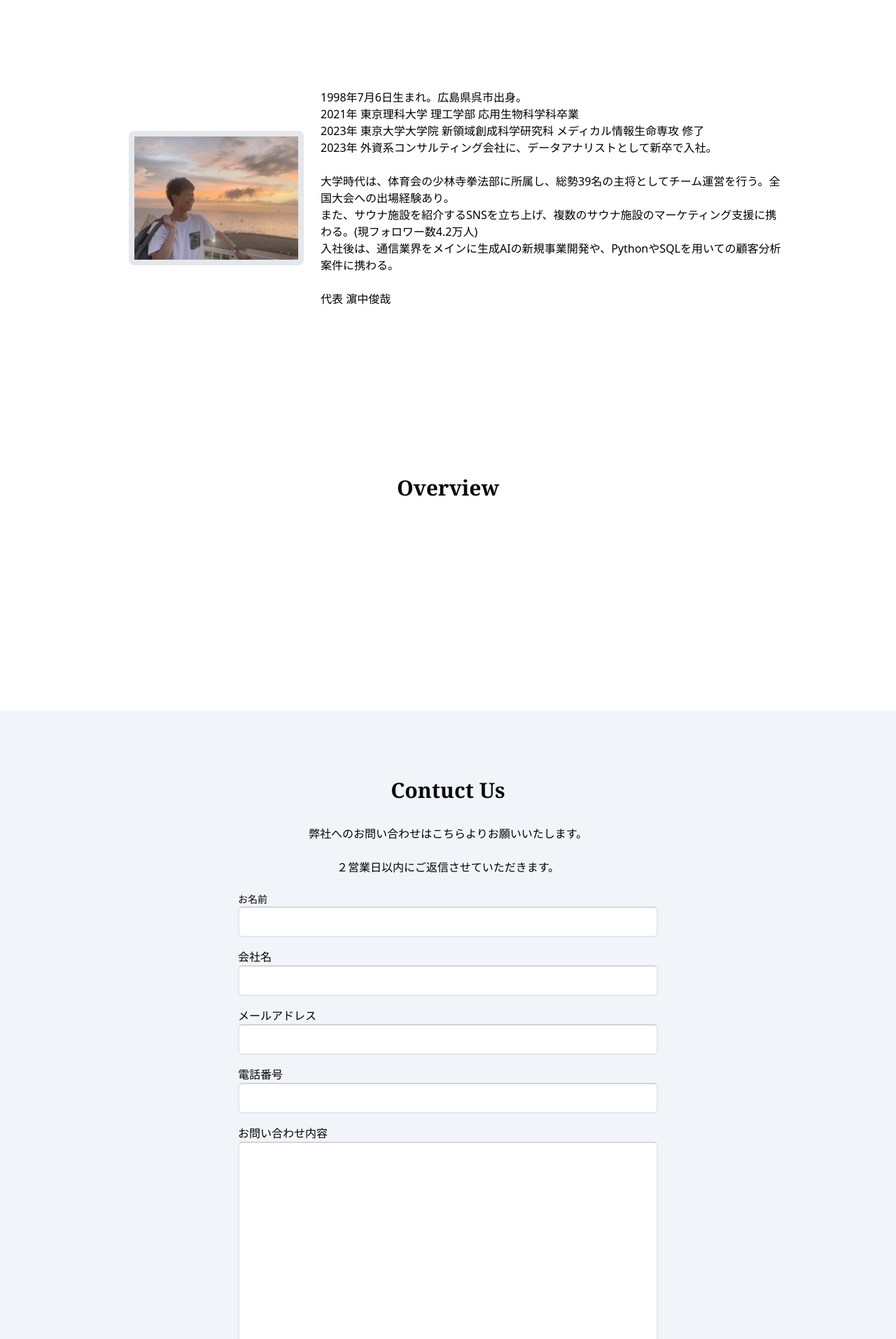
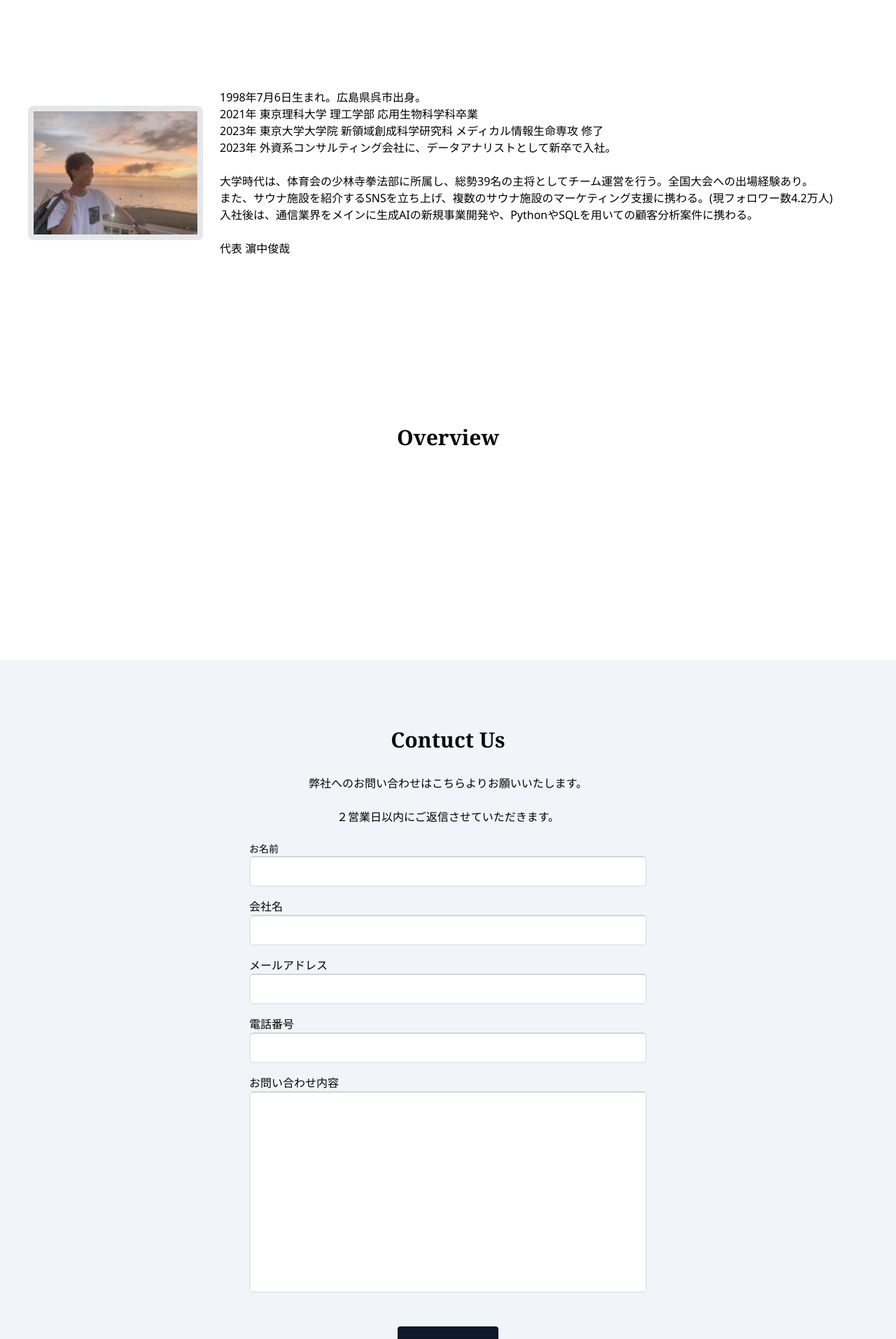
Before and after one commit to teppe049/sauna-travel-hp, a Next.js app in the folder sauna-travel-hp/: page / in a window 1280 px wide. Shown: the part 2080-3993 px from the top of the page at 70% size. Built offline with nearby package versions, Linux system fonts and the light colour scheme.

Commit message:
スマホ用に横幅を調整

```diff
--- a/sauna-travel-hp/src/app/components/Contact/ContactForm.tsx
+++ b/sauna-travel-hp/src/app/components/Contact/ContactForm.tsx
@@ -1,7 +1,7 @@
 export function ContactForm() {
     return (
         <>
-            <form className="max-w-[600px] mx-auto">
+            <form className="max-w-[600px] mx-auto px-4">
                 <div className="flex justify-start items-center w-full gap-[24px]">
                     <div className="flex flex-col flex-1 py-2 px-0">
                         <label className="text-sm" htmlFor="fullname">
--- a/sauna-travel-hp/src/app/components/News/NewsList.tsx
+++ b/sauna-travel-hp/src/app/components/News/NewsList.tsx
@@ -9,7 +9,7 @@ type Props = {
 export default function NewsList({ news }: Props) {
     return (
         <>
-            <ul className="px-14">
+            <ul className="px-4 lg:px-14">
                 {news.map((article) => (
 
                     <li key={article.id} className="border-b ml-8" >
--- a/sauna-travel-hp/src/app/page.tsx
+++ b/sauna-travel-hp/src/app/page.tsx
@@ -55,7 +55,7 @@ export default function Home() {
       </section>
 
       <section className="relative flex items-center justify-center text-white overflow-hidden py-[150px]">
-        <div className="px-40">
+        <div className="px-4 lg:px-40">
           <p className="text-neutral-950 font-bold font-serif text-3xl text-center mb-[2rem]" >Vision</p>
           <p className="text-neutral-950 font-bold font-serif text-4xl text-center mb-[2rem]" >サウナを旅の主役にする</p>
           <p className="text-neutral-950 font-sans text-base text-left mb-[2rem]">
@@ -76,7 +76,7 @@ export default function Home() {
       <section className="mb-10">
         <div>
           <h2 className="text-neutral-950 font-bold font-serif text-3xl text-center mb-[150px]" >Who We Are</h2>
-          <div className="lg:flex flex-row items-center px-40 ">
+          <div className="lg:flex flex-row items-center px-4 lg:px-40px-40 ">
             <Image className="lg:mx-6 mx-auto border-8 border-cyan-450 rounded-lg" src="/introduction.jpg" alt="" width={250} height={250} />
             <p className="mt-4 lg:mt-0">
               1998年7月6日生まれ。広島県呉市出身。<br />
```
